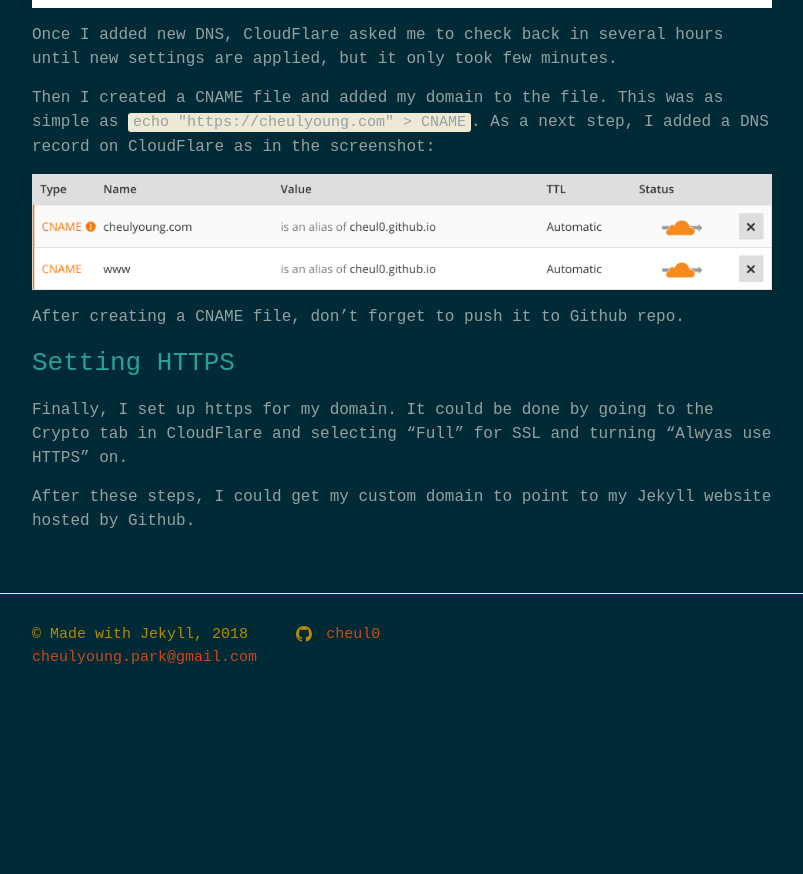
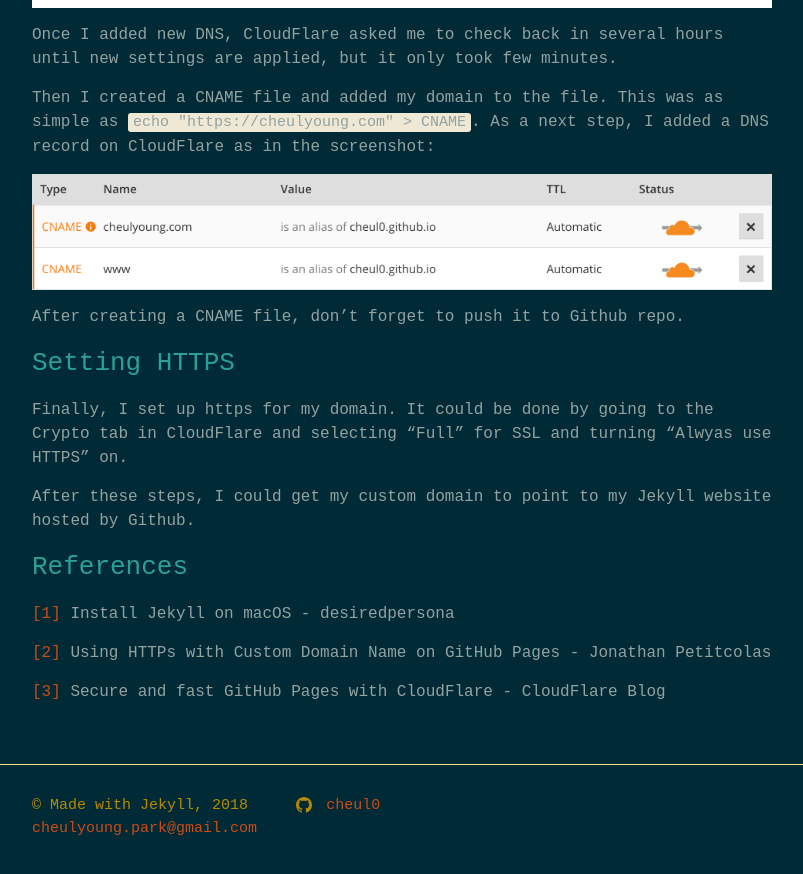
Before and after one commit to cheulyop/cheulyop.github.io, a Jekyll site: the page built from _posts/2018-03-23-setting-up-a-custom-domain-for-github-pages.md, in a window 1280 px wide and 900 px high, scrolled down 908 px. Shown: the top 874 px of the window, without its empty margins (238-1041 px from the left). Built offline with Jekyll 4.4.1, drawn with Linux system fonts in a browser that asks for light colours; before the commit the page ends 1637 px from its top, so only the background shows below that.

Commit message:
edited post

```diff
--- a/_posts/2018-03-23-setting-up-a-custom-domain-for-github-pages.md
+++ b/_posts/2018-03-23-setting-up-a-custom-domain-for-github-pages.md
@@ -26,5 +26,14 @@
 
 After these steps, I could get my custom domain to point to my Jekyll website hosted by Github.
 
+### References
+[[1]][1] Install Jekyll on macOS - desiredpersona
+
+[[2]][3] Using HTTPs with Custom Domain Name on GitHub Pages - Jonathan Petitcolas
+
+[[3]][4] Secure and fast GitHub Pages with CloudFlare - CloudFlare Blog
+
 [1]: https://desiredpersona.com/install-jekyll-on-macos/
 [2]: https://www.cloudflare.com/
+[3]: https://www.jonathan-petitcolas.com/2017/01/13/using-https-with-custom-domain-name-on-github-pages.html
+[4]: https://blog.cloudflare.com/secure-and-fast-github-pages-with-cloudflare/
```
